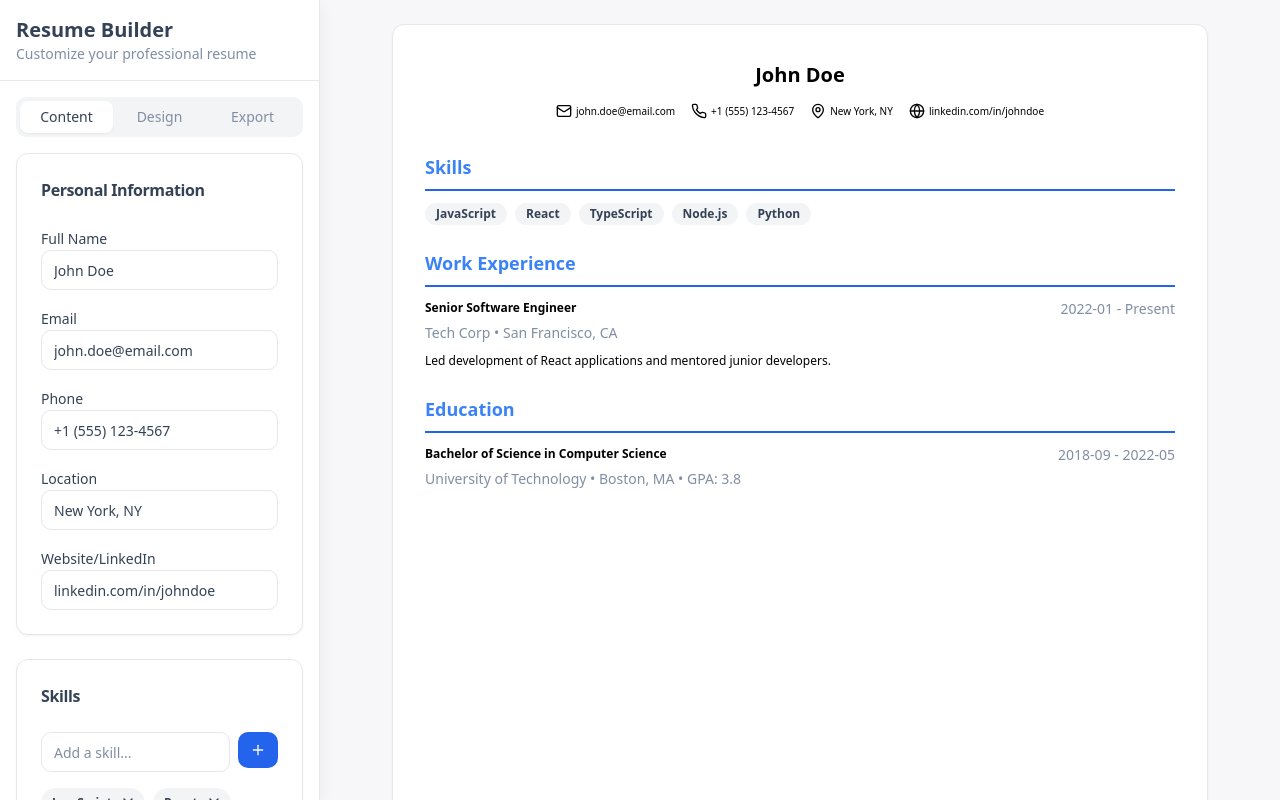
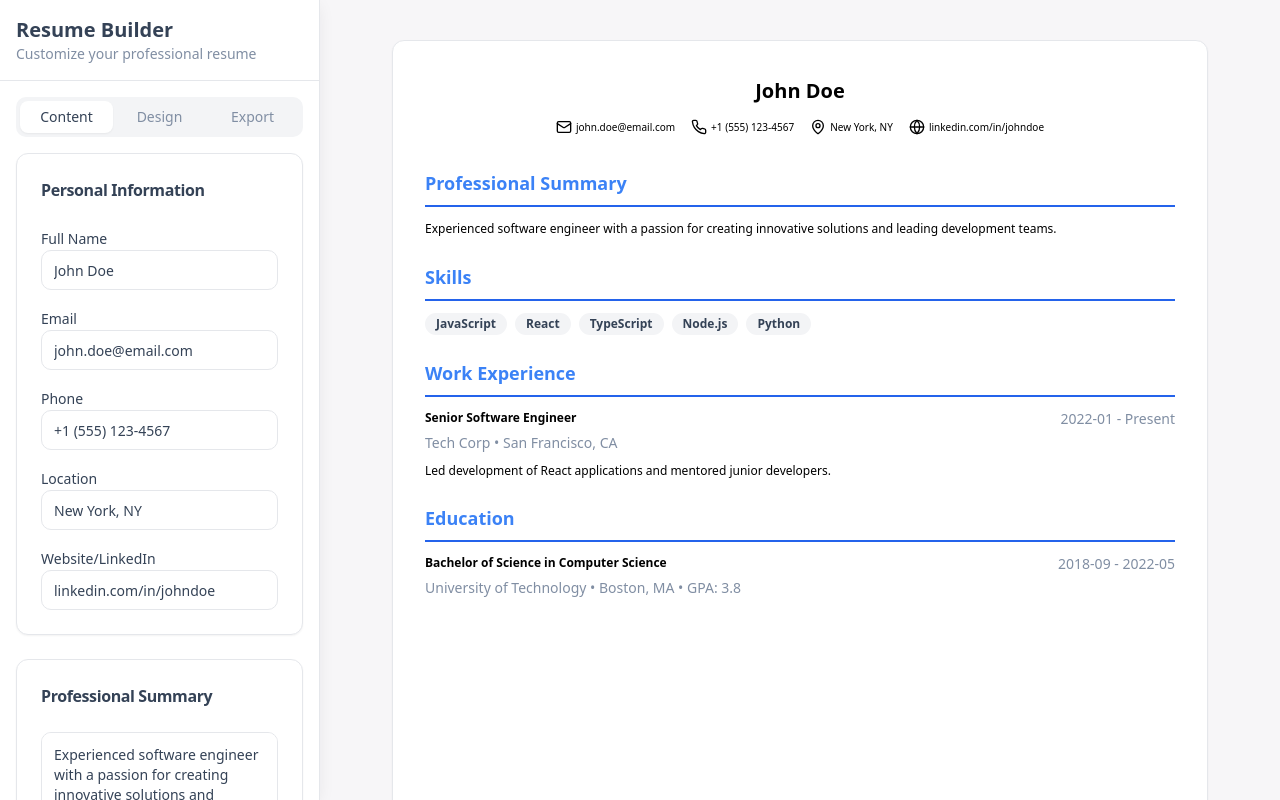
Before and after one commit to vasanth2929/cv-builder-flow, a React (Vite) app: page /builder in a window 1280 px wide. Shown: the top 800 px of the page. Built offline with nearby package versions, Linux system fonts and the light colour scheme; what @react-pdf/renderer would draw is missing.

Commit message:
Sync preview and PDF, add summary
Sync resume preview and PDF exports by ensuring markdown content is correctly rendered as HTML in both. Adds a new "summary" section to be displayed before the "skills" section and improves responsiveness.

```diff
--- a/package.json
+++ b/package.json
@@ -54,6 +54,7 @@
     "input-otp": "^1.2.4",
     "jspdf": "^3.0.1",
     "lucide-react": "^0.462.0",
+    "marked": "^16.1.1",
     "next-themes": "^0.3.0",
     "react": "^18.3.1",
     "react-day-picker": "^8.10.1",
--- a/src/components/PDFResume.tsx
+++ b/src/components/PDFResume.tsx
@@ -1,5 +1,6 @@
 import { Document, Page, Text, View, StyleSheet, Font } from '@react-pdf/renderer';
 import { ResumeData } from '../types/resume';
+import { markdownToPlainText } from '../lib/markdown';
 
 interface PDFResumeProps {
   resumeData: ResumeData;
@@ -102,10 +103,23 @@ export function PDFResume({ resumeData, template, customization }: PDFResumeProp
       lineHeight: 1.4,
       color: textColor,
     },
+    text: {
+      fontSize: fontSize,
+      lineHeight: 1.4,
+      color: textColor,
+    },
   });
 
   const renderSection = (section: any) => {
     switch (section.type) {
+      case 'summary':
+        return (
+          <View style={styles.section} key={section.id}>
+            <Text style={styles.sectionTitle}>{section.title}</Text>
+            <Text style={styles.text}>{section.content.summary}</Text>
+          </View>
+        );
+
       case 'skills':
         return (
           <View style={styles.section} key={section.id}>
@@ -133,7 +147,7 @@ export function PDFResume({ resumeData, template, customization }: PDFResumeProp
                 <Text style={styles.companyInfo}>
                   {exp.company} • {exp.location}
                 </Text>
-                <Text style={styles.description}>{exp.description}</Text>
+                <Text style={styles.description}>{markdownToPlainText(exp.description)}</Text>
               </View>
             ))}
           </View>
--- a/src/components/ResumeBuilder.tsx
+++ b/src/components/ResumeBuilder.tsx
@@ -15,10 +15,19 @@ const initialResumeData: ResumeData = {
   },
   sections: [
     {
+      id: "summary",
+      type: "summary" as SectionType,
+      title: "Professional Summary",
+      order: 0,
+      content: {
+        summary: "Experienced software engineer with a passion for creating innovative solutions and leading development teams."
+      }
+    },
+    {
       id: "skills",
       type: "skills" as SectionType,
       title: "Skills",
-      order: 0,
+      order: 1,
       content: {
         skills: ["JavaScript", "React", "TypeScript", "Node.js", "Python"]
       }
@@ -27,7 +36,7 @@ const initialResumeData: ResumeData = {
       id: "experience",
       type: "experience" as SectionType,
       title: "Work Experience",
-      order: 1,
+      order: 2,
       content: {
         experiences: [
           {
@@ -46,7 +55,7 @@ const initialResumeData: ResumeData = {
       id: "education",
       type: "education" as SectionType,
       title: "Education",
-      order: 2,
+      order: 3,
       content: {
         education: [
           {
@@ -164,7 +173,7 @@ export function ResumeBuilder() {
             onCustomizationChange={handleCustomizationChange}
           />
 
-          <div className="flex-1 p-6">
+          <div className="flex-1 p-2 md:p-6 overflow-auto">
             <SortableContext items={sectionIds} strategy={verticalListSortingStrategy}>
               <ResumePreview
                 resumeData={resumeData}
--- a/src/components/ResumePreview.tsx
+++ b/src/components/ResumePreview.tsx
@@ -5,6 +5,7 @@ import { CSS } from "@dnd-kit/utilities";
 import { GripVertical, Mail, Phone, MapPin, Globe } from "lucide-react";
 import { ResumeData } from "../types/resume";
 import { cn } from "@/lib/utils";
+import { markdownToHtml } from "@/lib/markdown";
 
 interface ResumePreviewProps {
   resumeData: ResumeData;
@@ -78,6 +79,20 @@ function ResumeSection({ section, template, customization }: { section: any; tem
   };
 
   switch (section.type) {
+    case "summary":
+      return (
+        <div className={baseClasses}>
+          <h2 className={headerClasses} style={primaryStyle}>{section.title}</h2>
+          <div
+            className={cn(contentClasses, "text-sm leading-relaxed prose prose-sm max-w-none")}
+            style={textStyle}
+            dangerouslySetInnerHTML={{
+              __html: section.content.summary?.replace(/\n/g, '<br/>') || ""
+            }}
+          />
+        </div>
+      );
+
     case "skills":
       return (
         <div className={baseClasses}>
@@ -112,7 +127,7 @@ function ResumeSection({ section, template, customization }: { section: any; tem
                   className="text-sm leading-relaxed prose prose-sm max-w-none"
                   style={textStyle}
                   dangerouslySetInnerHTML={{
-                    __html: exp.description.replace(/\n/g, '<br/>')
+                    __html: markdownToHtml(exp.description)
                   }}
                 />
               </div>
@@ -178,14 +193,14 @@ export function ResumePreview({ resumeData, template, customization }: ResumePre
   };
 
   return (
-    <div className="flex justify-center">
-      <Card className="w-[8.5in] min-h-[11in] bg-resume-paper shadow-elegant p-8 print:shadow-none">
+    <div className="flex justify-center p-4">
+      <Card className="w-full max-w-[8.5in] min-h-[11in] bg-resume-paper shadow-elegant p-4 md:p-8 print:shadow-none">
         {/* Header */}
         <div className="mb-8 text-center">
           <h1 className="text-3xl font-bold mb-2" style={headerTextStyle}>
             {personalInfo.fullName}
           </h1>
-          <div className="flex flex-wrap justify-center gap-4 text-sm" style={contactTextStyle}>
+          <div className="flex flex-wrap justify-center gap-2 md:gap-4 text-xs md:text-sm" style={contactTextStyle}>
             <div className="flex items-center gap-1">
               <Mail className="w-4 h-4" />
               {personalInfo.email}
--- a/src/components/ResumeSidebar.tsx
+++ b/src/components/ResumeSidebar.tsx
@@ -152,6 +152,29 @@ export function ResumeSidebar({
                 </CardContent>
               </Card>
 
+              {/* Summary Management */}
+              <Card>
+                <CardHeader>
+                  <CardTitle className="text-base">Professional Summary</CardTitle>
+                </CardHeader>
+                <CardContent>
+                  <textarea
+                    className="w-full h-24 p-3 border rounded-md resize-none text-sm"
+                    placeholder="Write a brief professional summary..."
+                    value={resumeData.sections.find(s => s.type === "summary")?.content.summary || ""}
+                    onChange={(e) => {
+                      onUpdateData({
+                        sections: resumeData.sections.map(section =>
+                          section.type === "summary"
+                            ? { ...section, content: { ...section.content, summary: e.target.value } }
+                            : section
+                        )
+                      });
+                    }}
+                  />
+                </CardContent>
+              </Card>
+
               {/* Skills Management */}
               <Card>
                 <CardHeader>
--- /dev/null
+++ b/src/lib/markdown.ts
@@ -0,0 +1,24 @@
+import { marked } from 'marked';
+
+export function markdownToHtml(markdown: string): string {
+  if (!markdown) return '';
+
+  // Configure marked to be more lenient
+  marked.setOptions({
+    breaks: true,
+    gfm: true,
+  });
+
+  return marked.parse(markdown) as string;
+}
+
+export function markdownToPlainText(markdown: string): string {
+  if (!markdown) return '';
+
+  // Remove markdown syntax for PDF
+  return markdown
+    .replace(/[#*_~`]/g, '') // Remove markdown formatting
+    .replace(/\[([^\]]+)\]\([^)]+\)/g, '$1') // Convert links to text
+    .replace(/\n+/g, '\n') // Normalize newlines
+    .trim();
+}
--- a/src/types/resume.ts
+++ b/src/types/resume.ts
@@ -1,4 +1,4 @@
-export type SectionType = "skills" | "experience" | "education" | "projects" | "certifications";
+export type SectionType = "summary" | "skills" | "experience" | "education" | "projects" | "certifications";
 
 export interface PersonalInfo {
   fullName: string;
@@ -51,6 +51,7 @@ export interface ResumeSection {
   title: string;
   order: number;
   content: {
+    summary?: string;
     skills?: string[];
     experiences?: Experience[];
     education?: Education[];
```
Also changed, not shown: 1 other file (tests, documents, lock files or other folders).
